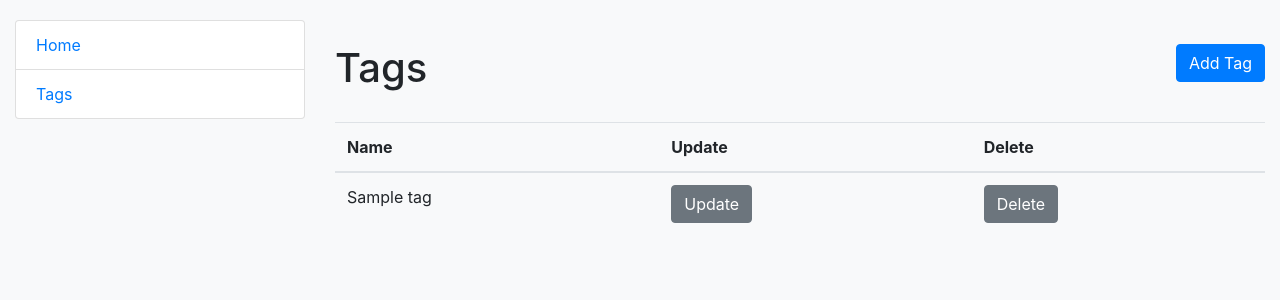
After one commit to vladyslav-tmf/todo-list, a Django app: page /tags/ in a window 1280 px wide. The commit adds this page. Shown: the top 300 px of the page. Run offline with Django 5.2, Linux system fonts and the light colour scheme; tables that the repository leaves empty hold one stand-in row (values such as "Sample post").

Commit message:
Add TagListView
- Implemented a view and template for listing tags, including options for updating and deleting tags.
- Updated the sidebar to link to the new tag list view and adjusted URL configurations accordingly.

```diff
--- a/templates/includes/sidebar.html
+++ b/templates/includes/sidebar.html
@@ -1,4 +1,4 @@
 <div class="list-group">
   <a href="{% url "todo:index" %}" class="list-group-item nav-link">Home</a>
-  <a href="#" class="list-group-item nav-link">Tags</a>
+  <a href="{% url "todo:tag-list" %}" class="list-group-item nav-link">Tags</a>
 </div>
--- a/templates/todo/index.html
+++ b/templates/todo/index.html
@@ -44,9 +44,9 @@
 
         <div>
           {% if task.is_done %}
-            <a href="{% url "todo:task-complete" pk=task.id %}" class="btn btn-secondary">Undo</a>
+            <a href="{% url "todo:task-complete" pk=task.id %}" class="btn btn-secondary mb-3">Undo</a>
           {% else %}
-            <a href="{% url "todo:task-complete" pk=task.id %}" class="btn btn-success">Complete</a>
+            <a href="{% url "todo:task-complete" pk=task.id %}" class="btn btn-success mb-3">Complete</a>
           {% endif %}
         </div>
 
--- /dev/null
+++ b/templates/todo/tag_list.html
@@ -0,0 +1,39 @@
+{% extends "base.html" %}
+
+{% block Title %}
+  Tags
+{% endblock Title %}
+
+{% block Content %}
+  <h1 class="my-4 d-flex justify-content-between">
+    Tags
+    <a href="#" class="btn btn-primary mb-3">Add Tag</a>
+  </h1>
+
+  <table class="table">
+    <thead>
+    <tr>
+      <th>Name</th>
+      <th>Update</th>
+      <th>Delete</th>
+    </tr>
+    </thead>
+    <tbody>
+    {% for tag in tag_list %}
+      <tr>
+        <td>{{ tag.name }}</td>
+        <td>
+          <a href="#" class="btn btn-secondary mb-3">Update</a>
+        </td>
+        <td>
+          <a href="#" class="btn btn-secondary mb-3">Delete</a>
+        </td>
+      </tr>
+    {% empty %}
+      <tr>
+        <td colspan="3">No tags available</td>
+      </tr>
+    {% endfor %}
+    </tbody>
+  </table>
+{% endblock Content %}
--- a/todo/urls.py
+++ b/todo/urls.py
@@ -21,5 +21,6 @@ urlpatterns = [
         "tasks/<int:pk>/complete/",
         views.TaskCompleteView.as_view(),
         name="task-complete"
-    )
+    ),
+    path("tags/", views.TagListView.as_view(), name="tag-list")
 ]
--- a/todo/views.py
+++ b/todo/views.py
@@ -4,7 +4,7 @@ from django.urls import reverse_lazy
 from django.views import generic
 
 from todo.forms import TaskForm
-from todo.models import Task
+from todo.models import Tag, Task
 
 
 def index(request: HttpRequest) -> HttpResponse:
@@ -37,3 +37,7 @@ class TaskCompleteView(generic.View):
         task.save()
 
         return redirect("todo:index")
+
+
+class TagListView(generic.ListView):
+    model = Tag
```
